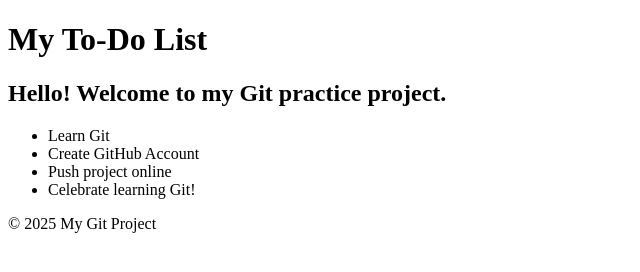
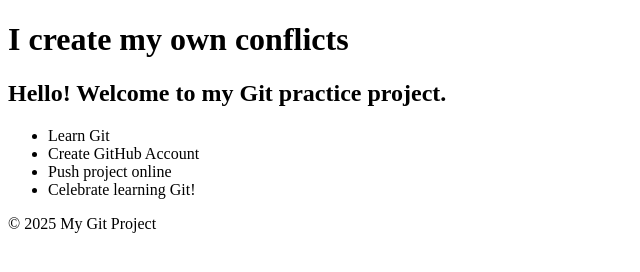
Before and after one commit to HunterKart/git-practice-todo, a plain HTML site: page index.html in a window 1280 px wide. Shown: the whole page, without its empty margins (0-640 px from the left). Drawn offline with Linux system fonts and the light colour scheme.

Commit message:
conflict simulation

```diff
--- a/index.html
+++ b/index.html
@@ -6,7 +6,7 @@
     <title>To-Do List</title>
 </head>
 <body>
-    <h1>My To-Do List</h1>
+    <h1>I create my own conflicts</h1>
     <h2>Hello! Welcome to my Git practice project.</h2>
     <ul>
         <li>Learn Git</li>
```
